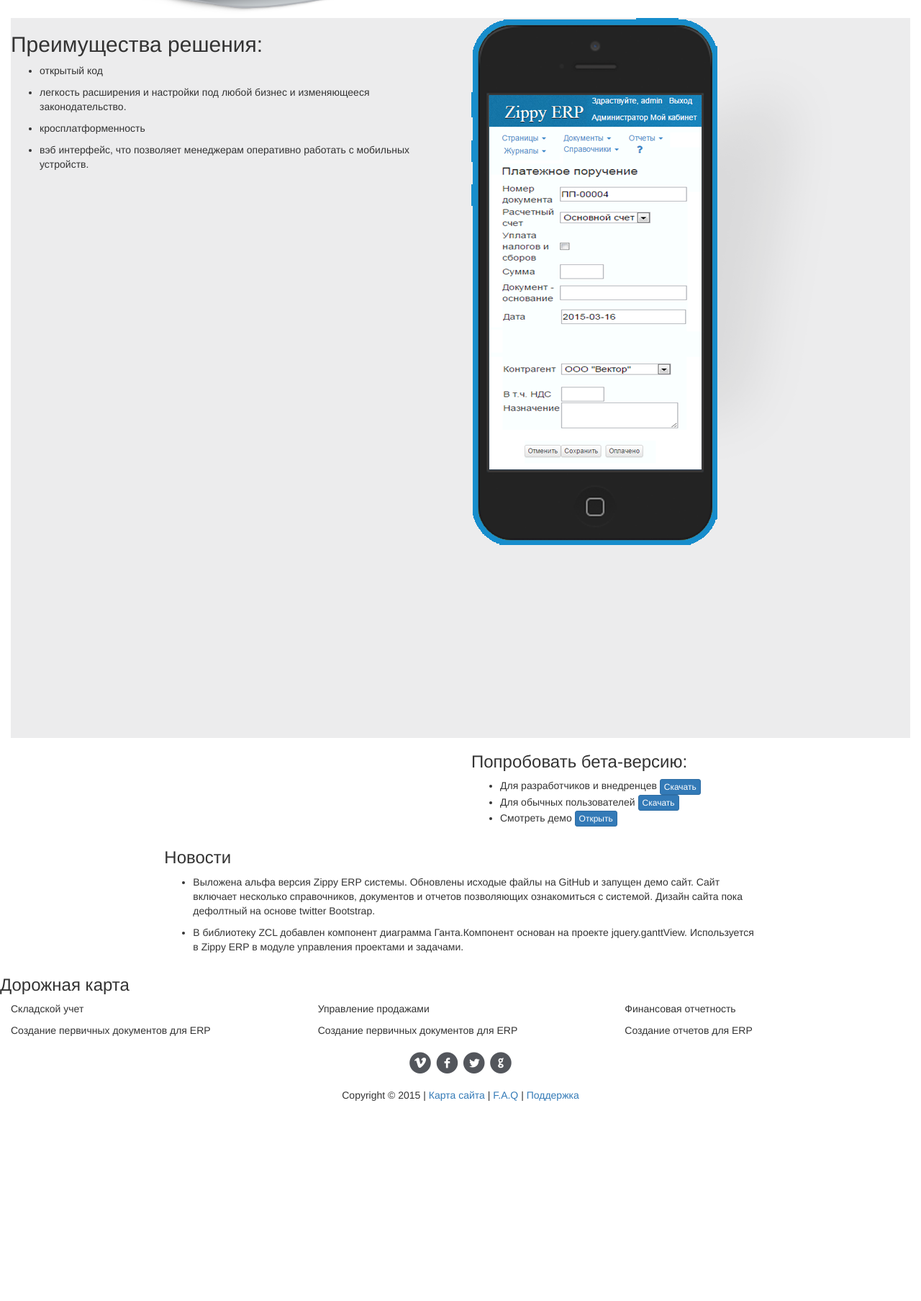
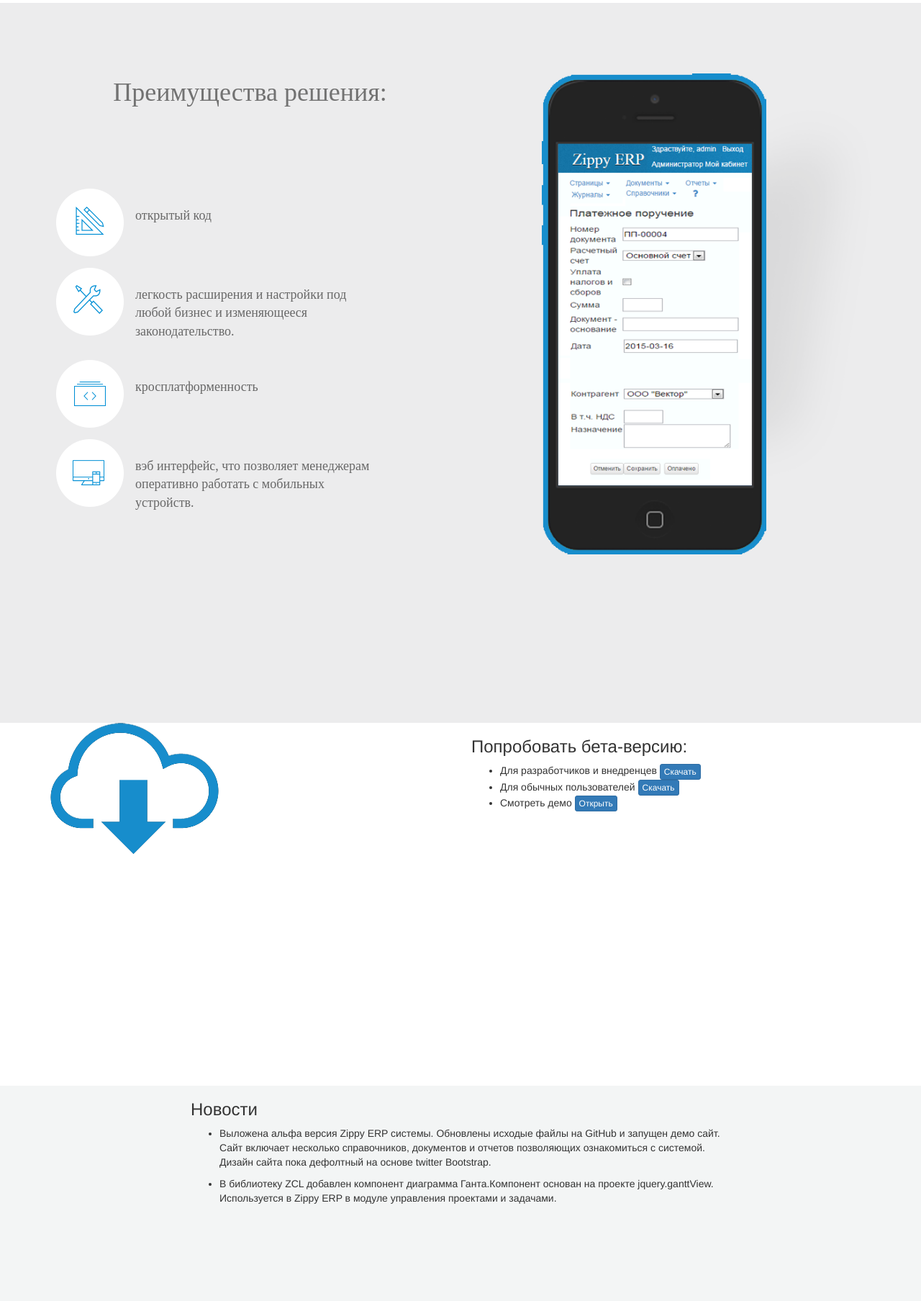
Before and after one commit to profiks/zippy, a plain HTML site: page index.html in a window 1280 px wide. Shown: the part 993-2800 px from the top of the page at 72% size. Before the commit the page ends 2534 px from the top, so only its background shows below. Drawn offline with Linux system fonts and the light colour scheme.

Commit message:
2 sections ready

```diff
--- a/css/integration.css
+++ b/css/integration.css
@@ -94,32 +94,19 @@
   border-radius: 50%;
     color: #63bbe6;
     margin-left: 5px;
+    border: none;
 }
 
-
+.btn-circle:hover{
+    background: #63bbe6;
+    border: none;
+}
 /* ================================= content ========================= */
 
-.section-1{
-    min-height: 948px;
-}
-
-.section-2{
-    min-height: 1000px;
-    background: #ececed;
-}
-
-.container {
-    width: 100%;
-}
-.section-3{
-    min-height: ;
-}
-.section-4{
-    min-height: ;
-}
-
-.section-5{
-    min-height: ;
+@media (min-width: 768px){
+    header{
+        min-height: 947px;
+    }
 }
 
 
@@ -127,6 +114,7 @@
 #logo{
     font-family:"Stainy_PersonalUseOnly";
     font-size: 200px;
+    margin-top: 50px;
 }
 
 h1{
@@ -155,8 +143,15 @@
     padding-left: 100px;
 }
 
+@media (min-width: 768px){
+    .free-system{
+        margin-top: 100px;
+        padding-left: 100px;
+    }
+}
+
 .view-more-btn{
-    border-radius: 50px;
+
     font-size: 22px;
 	text-transform: uppercase;
 	color: #fff;
@@ -164,6 +159,95 @@
 }
 
 
+/*advantages*/
+
+.advantages{
+    background: #ececed;
+}
+
+    @media (min-width: 768px){
+    .advantages{
+        min-height: 1000px;
+    }
+}
+
+.advantages h2{
+    font-family: "Myriad Pro";
+	font-size: 36px;
+	color: #727272;
+    text-align: center;
+    margin: 105px 0 105px 0;
+
+}
+
+.table>tbody>tr>th, .table>tbody>tr>td {
+    border-top: none;
+}
+
+.hover-icons span {
+    display: block;
+    width: 94px;
+    height: 94px;
+}
+
+
+/*sprite*/
+.open-code{ background: url(../images/iconsr-sprite.png) no-repeat 0 0;}
+.open-code:hover{ background: url(../images/iconsr-sprite.png) no-repeat 0 -94px;}
+
+.easy-settings{ background: url(../images/iconsr-sprite.png) no-repeat -94px 0;}
+.easy-settings:hover{ background: url(../images/iconsr-sprite.png) no-repeat -94px -94px;}
+
+.crossplatform{ background: url(../images/iconsr-sprite.png) no-repeat -188px 0;}
+.crossplatform:hover{ background: url(../images/iconsr-sprite.png) no-repeat -188px -94px;}
+
+.different-devices{ background: url(../images/iconsr-sprite.png) no-repeat -282px 0;}
+.different-devices:hover{ background: url(../images/iconsr-sprite.png) no-repeat -282px -94px;}
+
+
+.hover-icons p{
+    font-family: "Myriad Pro";
+	font-size: 18px;
+	color: #686868;
+    margin-top: 25px;
+}
+
+
+.iphone{
+    margin-top: 98px;
+}
+
+/*try beta version: ;*/
+
+@media (min-width: 768px){
+        .try-beta{
+            min-height: 504px;
+        }
+    }
+
+
+/* news block*/
+.news{
+    background: #f3f5f5;
+}
+
+     @media (min-width: 768px){
+        .news{
+            min-height: 407px;
+        }
+    }
+
+
+/* road map */
+.road-map{
+    background: #178dcc;
+    color: #fff;
+}
+     @media (min-width: 768px){
+        .road-map{
+            min-height: 490px;
+        }
+    }
 
 
 
@@ -171,6 +255,12 @@
 footer{
     text-align: center;
 }
+
+     @media (min-width: 768px){
+            footer{
+                min-height: 351px;
+            }
+    }
 
 .social-ico a{
     font-family:"Socialico";
--- a/index.html
+++ b/index.html
@@ -16,6 +16,7 @@
         <!--[if lt IE 8]>
             <p class="browserupgrade">You are using an <strong>outdated</strong> browser. Please <a href="http://browsehappy.com/">upgrade your browser</a> to improve your experience.</p>
         <![endif]-->
+
 
 
         <nav class="navbar navbar-inverse navbar-fixed-top" role="navigation">
@@ -62,98 +63,108 @@
 
 
 
-
+    <header>
     <div class="container">
-
-       <div class="section-1">
-
+        <div class="row">
            <h1><span id="logo">Zippy</span> ERP</h1>
-
-
-
 
         <div class="col-md-6">
 
             <img src="images/screen.png" class="img-responsive" alt="">
         </div>
-
         <div class="col-md-6">
-
              <p class="slug" >Cложное становится простым</p>
-
-
              <p class="free-system">Бесплатная кросплатформенная учетная
 система с открытым кодом.
 Разрабатывается конфигурация
 под украинское законодательство.
-
             <br>
                <a class="btn btn-primary btn-lg view-more-btn" href="#" role="button">Подробнее...</a></p>
         </div>
     </div>
-        </div> <!--section-1-->
+    </div>
+    </header>
 
+     <section class="advantages">
      <div class="container">
+      <div class="row">
+            <div class="col-md-6">
+                <h2>Преимущества решения:</h2>
 
 
-     <div class="section-2">
                <div class="row">
-            <div class="col-md-6">
+                   <div class="col-md-10">
+                       <table class="table hover-icons">
+              <tr>
 
-                <h2>Преимущества решения:</h2>
+                  <td><span class="open-code"></span></td>
+                  <td><p> открытый код</p></td>
 
-            <ul class="hover-icons">
-                <li><a href="#"></a>
-                    <p>открытый код</p>
-                </li>
-                <li><a href="#"></a>
-                <p>легкость расширения и настройки под любой бизнес и изменяющееся законодательство.</p>
-                </li>
-                <li><a href="#"></a>
+              </tr>
 
-                <p>кросплатформенность</p>
-                </li>
-                <li><a href="#"></a>
-                <p>вэб интерфейс, что позволяет менеджерам оперативно работать с мобильных устройств.</p>
-                </li>
-            </ul>
+
+               <tr>
+                   <td><span class="easy-settings"></span></td>
+                   <td> <p> легкость расширения и настройки под любой бизнес и изменяющееся законодательство.</p></td>
+
+
+               </tr>
+
+               <tr>
+                   <td><span class="crossplatform"></span></td>
+                   <td> <p> кросплатформенность</p></td>
+
+
+               </tr>
+
+
+               <tr>
+                   <td><span class="different-devices"></span></td>
+                   <td> <p> вэб интерфейс, что позволяет менеджерам оперативно работать с мобильных устройств.</p></td>
+
+
+               </tr>
+                </table>
+
                    </div>
-
-            <div class="col-md-6">
-                <img src="images/iphone.png" class="img-responsive" alt="">
+               </div>
 
             </div>
 
+            <div class="col-md-5 col-md-offset-1">
+                <img src="images/iphone.png" class="img-responsive iphone" alt="">
+            </div>
+        </div>
+      </div>
+    </section>
 
-      </div>
 
-       </div> <!--/.section-2-->
 
-        <div class="section-3">
 
+        <section class="try-beta">
+        <div class="container">
         <div class="row">
 
             <div class="col-md-6">
-
-
+                <img src="images/cloud-download.png" alt="">
             </div>
-
             <div class="col-md-6">
                     <h3>Попробовать бета-версию: </h3>
-
                     <ul>
                         <li>Для разработчиков и внедренцев <a class="btn btn-primary btn-xs" href="#" role="button">Скачать</a></li>
                         <li>Для обычных пользователей <a class="btn btn-primary btn-xs" href="#" role="button">Скачать</a></li>
                         <li>Смотреть демо <a class="btn btn-primary btn-xs" href="#" role="button">Открыть</a></li>
                     </ul>
-
              </div>
 
 
         </div>
-        </div> <!--/.section-3-->
+        </div>
+        </section>
 
 
+        <section class="news">
+        <div class="container">
         <div class="row">
                  <div  class="col-md-8 col-md-offset-2">
                      <h3>Новости</h3>
@@ -164,36 +175,37 @@
                      <li><p>В библиотеку ZCL добавлен компонент диаграмма Ганта.Компонент основан на проекте jquery.ganttView.
 Используется в Zippy ERP в модуле управления проектами и задачами.</p></li>
                  </ul>
-
                   </div>
 
          </div>
+        </div>
+         </section>
 
+        <section class="road-map">
+        <div class="container">
         <div class="row">
                     <h3>Дорожная карта</h3>
-
                  <div class="col-md-4">
                     <p>Cкладской учет</p>
-
                     <p>Создание первичных документов для ERP </p>
                 </div>
-
                 <div class="col-md-4">
                     <p>Управление продажами</p>
                     <p>Создание первичных документов для ERP </p>
-
                  </div>
-
                  <div class="col-md-4">
                     <p>Финансовая отчетность</p>
                     <p>Создание отчетов для ERP</p>
                 </div>
 
         </div>
-
+        </div>
+        </section>
 
 
       <footer>
+       <div class="container">
+        <div class="row">
 
            <div class="social-ico">
            <a href="#">v</a>
@@ -202,8 +214,22 @@
            <a href="#">g</a>
            </div>
         <p>Copyright © 2015  |   <a href="#">Карта сайта</a>  |  <a href="#">F.A.Q </a> |   <a href="#">Поддержка</a></p>
+
+           </div>
+          </div>
       </footer>
-    </div> <!-- /container -->
+
+
+
+
+
+
+
+
+
+
+
+
         <script>window.jQuery || document.write('<script src="js/vendor/jquery-1.11.2.min.js"><\/script>')</script>
 
         <script src="js/vendor/bootstrap.min.js"></script>
```
Lines whose indentation alone changed are shown as unchanged.
